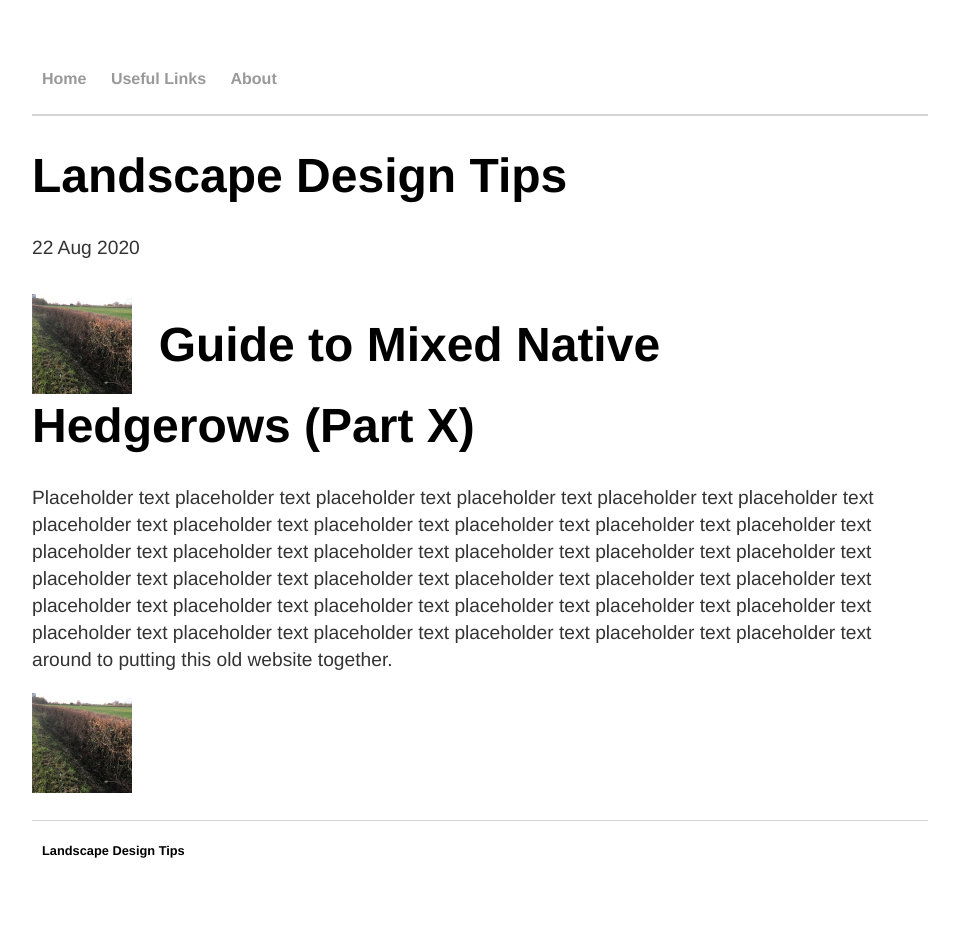
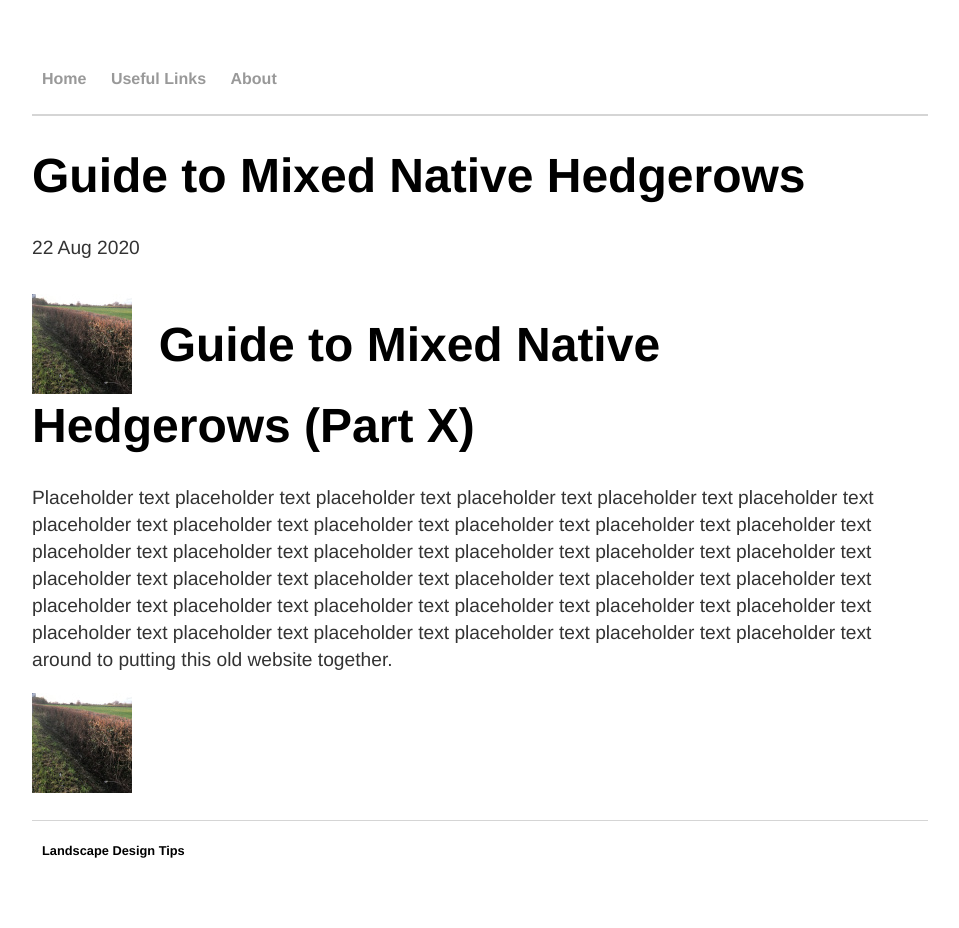
Before and after one commit to Quixoty/ORIG, a Jekyll site: the page built from _posts/2020-08-22-Guide to mixed native hedgerows (part 1).md, in a window 1280 px wide. Shown: the whole page, without its empty margins (160-1119 px from the left). Built offline with Jekyll 4.4.1, drawn with Linux system fonts in a browser that asks for light colours.

Commit message:
Update 2020-08-22-Guide to mixed native hedgerows (part 1).md

```diff
--- a/_posts/2020-08-22-Guide to mixed native hedgerows (part 1).md
+++ b/_posts/2020-08-22-Guide to mixed native hedgerows (part 1).md
@@ -1,7 +1,7 @@
 ---
 layout: post
 
-title: "Landscape Design Tips"
+title: "Guide to Mixed Native Hedgerows"
 
 
 date: 2020-08-22
```
